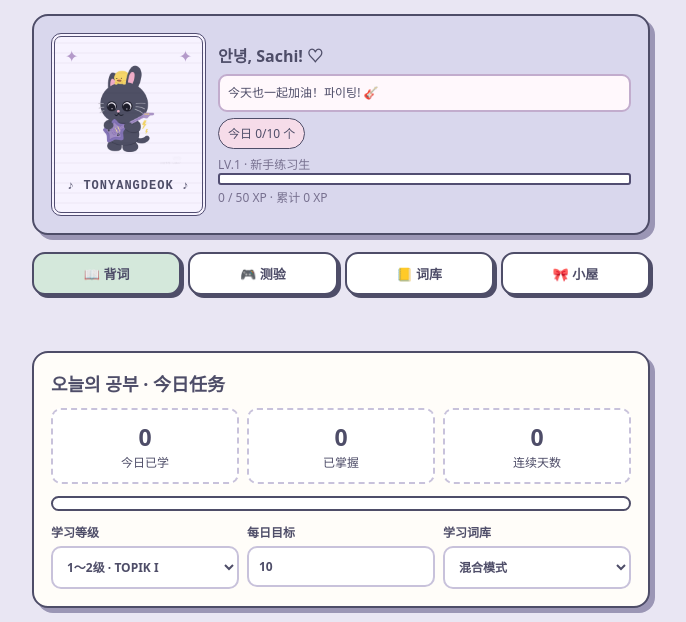
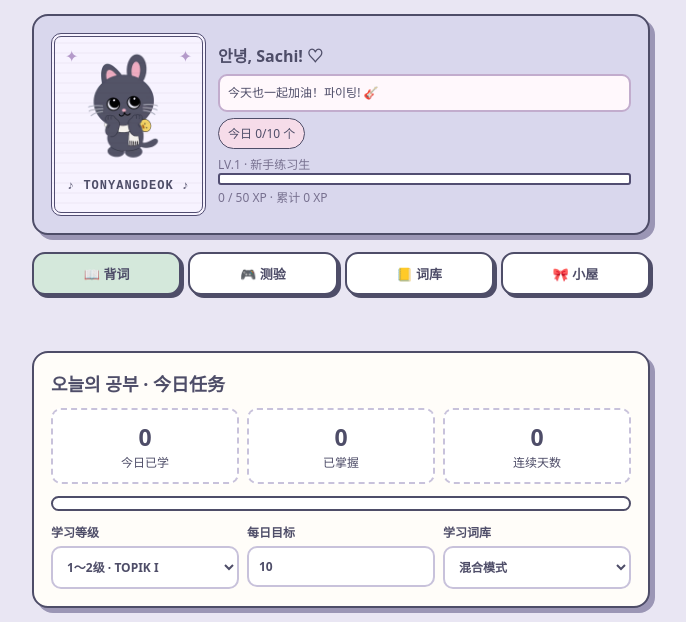
Before and after one commit to xuanxuanchen452-code/sachi-korean-universe, a plain HTML site: page index.html in a window 1280 px wide. Shown: the part 127-749 px from the top of the page, without its empty margins (299-985 px from the left). Drawn offline with Linux system fonts and the light colour scheme.

Commit message:
Update index.html

```diff
--- a/index.html
+++ b/index.html
@@ -33,7 +33,7 @@
 .scene-bedroom-only.is-bathroom{display:none!important}
 @media(max-width:370px){.bath-tub{width:135px}.game-room.bathroom .pet-sprite{left:43%!important}}
 </style></head><body><main><header><div><small class="pixel">✦ LEVEL 01 · KOREAN QUEST ✦</small><h1>Sachiの兔喵鸭<br>韩语宇宙 🐈‍⬛</h1></div><span class="pill">TOPIK I</span></header>
-<section class="box hero"><div class="pixel-frame"><img id="pet" class="mascot" src="tonyangdeok.jpg" alt="兔喵鸭抱着紫色吉他的形象"><div class="game-banner">♪ TONYANGDEOK ♪</div></div><div style="flex:1;min-width:0"><b>안녕, Sachi! ♡</b><div id="petSpeech" class="speech" aria-live="polite">今天也一起加油！파이팅! 🎸</div><p><span class="pill" id="heroStatus">今天开始学习吧 ✨</span></p><div class="tag" id="levelLabel">LV.1 · 新手练习生</div><div class="xp-track" aria-label="升级经验进度"><div class="xp-fill" id="xpFill"></div></div><small class="tag" id="xpText">0 / 50 XP</small></div></section>
+<section class="box hero"><div class="pixel-frame"><img id="pet" class="mascot" src="tonyangdeok.png" alt="兔喵鸭抱着紫色吉他的形象"><div class="game-banner">♪ TONYANGDEOK ♪</div></div><div style="flex:1;min-width:0"><b>안녕, Sachi! ♡</b><div id="petSpeech" class="speech" aria-live="polite">今天也一起加油！파이팅! 🎸</div><p><span class="pill" id="heroStatus">今天开始学习吧 ✨</span></p><div class="tag" id="levelLabel">LV.1 · 新手练习生</div><div class="xp-track" aria-label="升级经验进度"><div class="xp-fill" id="xpFill"></div></div><small class="tag" id="xpText">0 / 50 XP</small></div></section>
 <nav class="tabs" aria-label="页面切换"><button data-tab="study" class="active">📖 背词</button><button data-tab="quiz">🎮 测验</button><button data-tab="book">📒 词库</button><button data-tab="room">🎀 小屋</button></nav>
 <div id="notice" aria-live="polite"></div>
 <section id="study"><div class="box"><h2>오늘의 공부 · 今日任务</h2><div class="stats"><div class="stat"><b id="done">0</b>今日已学</div><div class="stat"><b id="mastered">0</b>已掌握</div><div class="stat"><b id="streak">0</b>连续天数</div></div><div class="progress"><span id="bar"></span></div><div class="formline"><label>学习等级<select id="levelFilter"><option value="1">1级 · 零基础</option><option value="2">1～2级 · TOPIK I</option><option value="3">1～3级 · 进阶</option><option value="4">1～4级 · TOPIK II</option><option value="all">全部混合</option></select></label><label>每日目标<input id="goal" type="number" min="1" max="100" value="10"></label><label>学习词库<select id="deck"><option value="all">混合模式</option><option value="basic">基础生活</option><option value="verb">常用动词</option><option value="adj">形容词</option><option value="travel">旅行交流</option></select></label></div></div>
```
